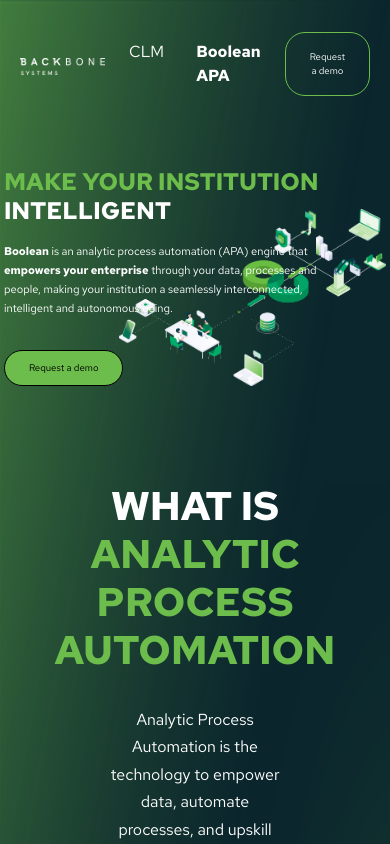
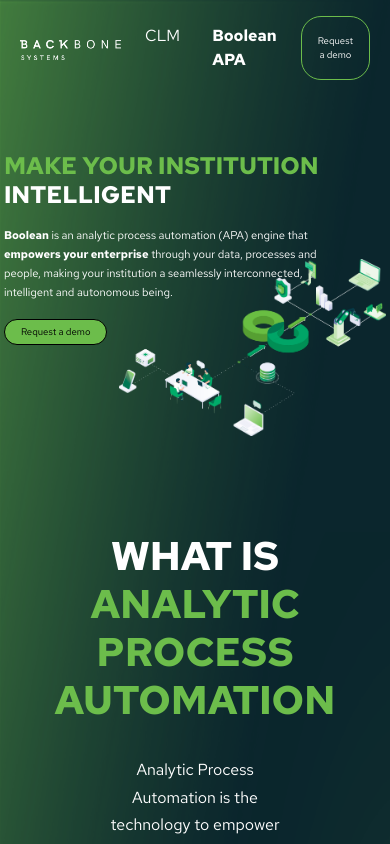
Before and after one commit to dokodeko/backbone, a Next.js app: page / in a window 390 px wide. Shown: the top 844 px of the page. Built offline with nearby package versions, Linux system fonts and the light colour scheme.

Commit message:
hero llisto en todas las resoulciones

```diff
--- a/components/layout/layout.module.css
+++ b/components/layout/layout.module.css
@@ -30,5 +30,9 @@
   background-size: 50% 120%;
   background-position-x: right;
   background-position-y: 20%;
-
 }
+@media (max-width: 767px) {
+  .nav_custom {
+    padding-top: 1rem;
+  }
+}
--- a/components/paginas/index/index.module.css
+++ b/components/paginas/index/index.module.css
@@ -168,7 +168,7 @@
   .fondo {
     height: auto;
     background-size: 70%;
-    height: 50%;
+    height: 300px;
     background-position-y: bottom;
   }
   .cont_izquierda {
@@ -178,5 +178,6 @@
   }
   .cont_izquierda p {
     font-size: 0.7rem;
+    margin-bottom: 1rem;
   }
 }
--- a/components/ui/ui.module.css
+++ b/components/ui/ui.module.css
@@ -175,5 +175,6 @@
 @media (max-width: 767px) {
   .boton {
     font-size: 0.6rem;
+    padding: 0.3rem 1rem;
   }
 }
```
